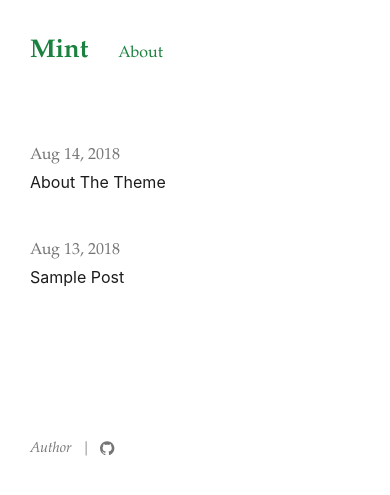
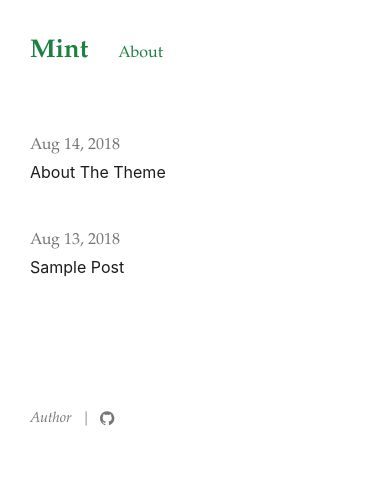
Before and after one commit to aidewoode/jekyll-theme-mint, a Jekyll site: the page built from index.md, in a window 390 px wide. Shown: the top 495 px of the page. Built offline with Jekyll 4.4.1, drawn with Linux system fonts in a browser that asks for light colours.

Commit message:
adjust layout spacing on mobile

```diff
--- a/_sass/_responsive.scss
+++ b/_sass/_responsive.scss
@@ -9,6 +9,10 @@
 }
 
 @media screen and (max-width: 480px) {
+  .main {
+    margin: 40px 0 100px;
+  }
+
   .header {
     padding: 30px 0;
   }
```
